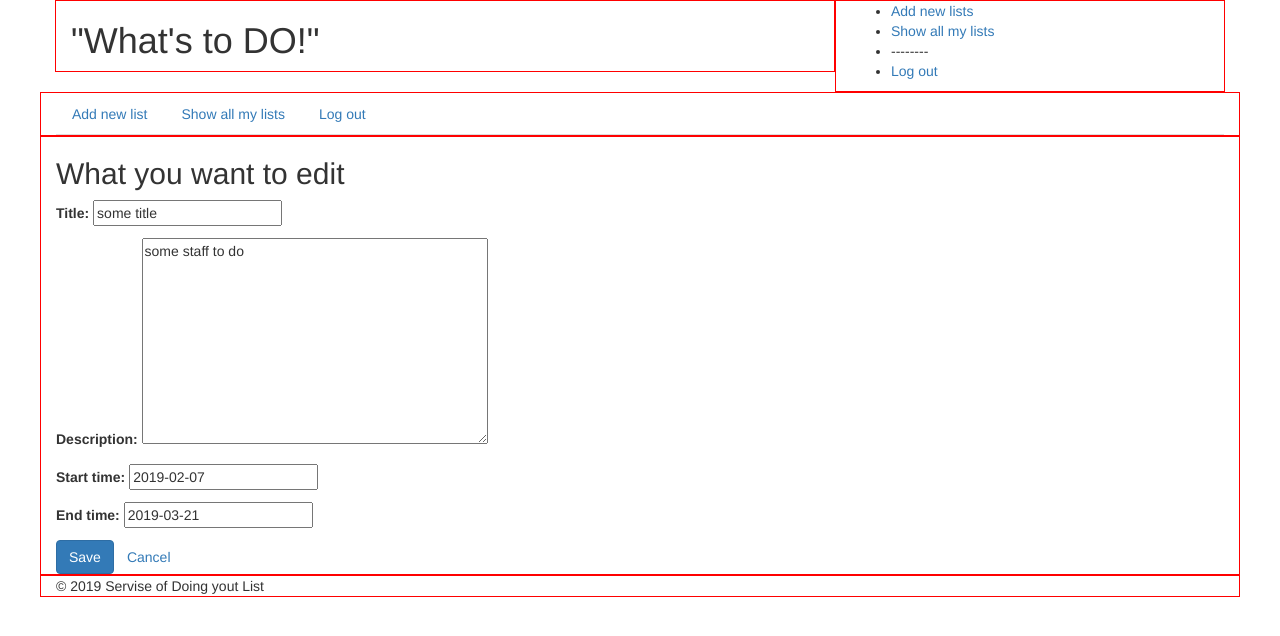
After one commit to Alexanader/TODOLIST-project, a Django app: page /form/2/edit/ in a window 1280 px wide. The commit adds this page. Shown: the top 636 px of the page. Run offline with Django 3.2, Linux system fonts and the light colour scheme; data comes from the database, SQL or seed files in the repository; both versions use the stored data as it was after the commit; some libraries are stand-ins or nearby versions.

Commit message:
Add editing and deleting of Forms

```diff
--- /dev/null
+++ b/TODOLIST/Plan/Views/views.py
@@ -0,0 +1,67 @@
+from django.shortcuts import render
+from django.http import HttpResponse
+
+from django.views.generic import UpdateView, DeleteView
+from django.urls import reverse
+from django.forms import ModelForm
+
+from ..models import Plantodo
+
+from ..forms.formadd import PlanForm
+
+# Create your views here.
+
+def formpage_create_view(request):
+	form_add = PlanForm(request.POST or None)
+	if form_add.is_valid():
+		form_add.save()
+	context = {
+		'form': form_add
+	}
+	return render(request,"form/addform.html",context)
+
+def formpage_show_all_view(request, *args, **kwargs):
+	obj = Plantodo.objects.all()
+	context =({
+		'objects': obj
+	})
+	return render(request,"form/show_all_form.html", context)
+
+class formpage_edit_view(UpdateView):
+	fields = '__all__'
+	model = Plantodo
+	template_name = 'form/editform.html'
+
+	def get_success_url(self,*args,**kwargs):
+		return '%s?status_message=Your plan is successufully changed' % reverse('home')
+
+	def post(self, request, *args, **kwargs):
+		if request.POST.get('cancel_button'):
+			return HttpResponseRedirect('%s?status_message=Редагування студента відмінено!'%reverse('home'))
+		else:
+			return super(formpage_edit_view, self).post(request, *args, **kwargs)
+
+class formpage_delete_view(DeleteView):
+	model = Plantodo
+	template_name = 'form/deleteform.html'
+
+	def get_success_url(self):
+		return u'%s?status_message = Your plan is successufully delete' % reverse('home')
+
+
+# def formpage_edit_view(request,pid,*args,**kwargs):
+# 	obj = Plantodo.objects.get(id = pid)
+# 	context = ({
+# 		'objects': obj
+# 	})
+# 	return render(request,"form/editform.html",context)
+
+# def formpage_delete_view(request,pk):
+# 	return HttpResponse('<h1> Edit Delete %s </h1>' % pk)
+
+
+def homepage_view(request,*args,**kwargs):
+	return render(request,"home.html",{})
+
+def formpage_contact_admin_view(request):
+	return render(request,"contact_admin/form.html", {})
--- a/TODOLIST/Plan/forms/formadd.py
+++ b/TODOLIST/Plan/forms/formadd.py
@@ -9,9 +9,9 @@ class PlanForm(forms.ModelForm):
 					'size': 20}))
 	description = forms.CharField(label ='',
 				widget = forms.TextInput(attrs={"placeholder": "Plan"}))
-	start_time = forms.CharField(label='',
+	start_time = forms.DateField(label='',
 				widget = forms.TextInput(attrs={"placeholder": datetime.datetime.now().date() }))
-	end_time = forms.CharField(label='',
+	end_time = forms.DateField(label='',
 				widget = forms.TextInput(attrs={"placeholder": datetime.datetime.now().date()}))
 	class Meta:
 		model = Plantodo
--- a/TODOLIST/Plan/models.py
+++ b/TODOLIST/Plan/models.py
@@ -3,7 +3,7 @@ from django.db import models
 
 
 class Plantodo(models.Model):
-	"""AIM model"""
+	"""PlanTODO model"""
 	title = models.CharField(max_length = 120,
 							blank = False
 							)
--- a/TODOLIST/Plan/templates/base.html
+++ b/TODOLIST/Plan/templates/base.html
@@ -39,7 +39,7 @@
 				<ul class="dropdown-menu-right" role="menu" aria-labelledby="dropdownMenu1">
 					<li role="presentation"><a role="menuitem" tabindex="-1" href="#">Add new lists</a></li>
 					<li role="presentation"><a role="menuitem" tabindex="-1" href="#">Show all my lists</a></li>
-					<li role="presentation" class="devider"></li>
+					<li role="presentation" class="devider">--------</li>
 					<li role="presentation"><a role="menuitem" tabindex="-1" href="#">Log out</a></li>
 				</ul>
 				</div>
@@ -51,8 +51,8 @@
 			<div class="col-xs-12">
 				<ul class="nav nav-tabs" role="tablist">
 					<li role="presentation"
-					{% if '/create' in request.path %} class="active"{% endif %}><a href="{% url "create" %}">Add new list</a></li>
-					<li role="presentation"{% if '/form' in request.path %} class="active"
+					{% if 'form/create' in request.path %} class="active"{% endif %}><a href="{% url "create" %}">Add new list</a></li>
+					<li role="presentation"{% if '/form/all' in request.path %} class="active"
 					{% endif %}><a href="{% url "form" %}">Show all my lists</a></li>
 					<li role="presentation"><a href="#">Log out</a></li>
 				</ul>
@@ -62,6 +62,7 @@
 		<!--Start Main Page Content-->
 		<div class="row" id='content-colums'>
 			<div class='col-xs-12' id='content-column'>
+		<h2>{% block title %}{% endblock title %}</h2>
 		{% block content %}{% endblock %}
 			</div>
 		</div>
--- /dev/null
+++ b/TODOLIST/Plan/templates/form/editform.html
@@ -0,0 +1,14 @@
+{% extends 'base.html'%}
+{% block title %}What you want to edit{% endblock title %}
+{% block content %}
+<table>
+<form action="{% url 'form_edit' object.id%}" method="post" enctype="multipart/form-data">
+{% csrf_token %}
+{{ form.as_p }}
+<input type="submit" value="Save" name="add_button"
+class="btn btn-primary" />
+<button type="submit" name="cancel_button" value="Cancel"
+class="btn btn-link">Cancel</button>
+</form>
+</table>
+{% endblock content %}
--- a/TODOLIST/TODOLIST/urls.py
+++ b/TODOLIST/TODOLIST/urls.py
@@ -16,15 +16,18 @@ Including another URLconf
 from django.contrib import admin
 from django.urls import path
 from django.conf.urls import include, url
-from Plan.views import formpage_view, formpage_create_view, homepage_view
-
+from Plan.Views.views import formpage_show_all_view, formpage_create_view, homepage_view, formpage_edit_view, formpage_delete_view
 
 urlpatterns = [
-	path('form/',formpage_view, name='form'),
-	path('home/',homepage_view, name='home'),
-    path('create/',formpage_create_view, name='create'),
+    #Forms for forms
+    url(r'^$',homepage_view, name='home'),
+	url(r'^form/all',formpage_show_all_view, name='form'),
 
+    #Forms for creating, editing and deleting
+    url(r'^form/create',formpage_create_view, name='create'),
+    url(r'^form/(?P<pk>\d+)/edit/$',formpage_edit_view.as_view(), name='form_edit'),
+    url(r'^form/(?P<pk>\d+)/delete/$',formpage_delete_view.as_view(), name='form_delete'),
 
-
-    path('admin/', admin.site.urls),
+    # Admin site
+    url('admin/', admin.site.urls),
 ]
```
Also changed, not shown: TODOLIST/Plan/admin.py (+11 -1 lines), TODOLIST/Plan/templates/form/deleteform.html (added, +11 -0 lines), TODOLIST/Plan/templates/form/show_all_form.html (+21 -4 lines), TODOLIST/Plan/views.py (deleted, +0 -30 lines), TODOLIST/db.sqlite3.
